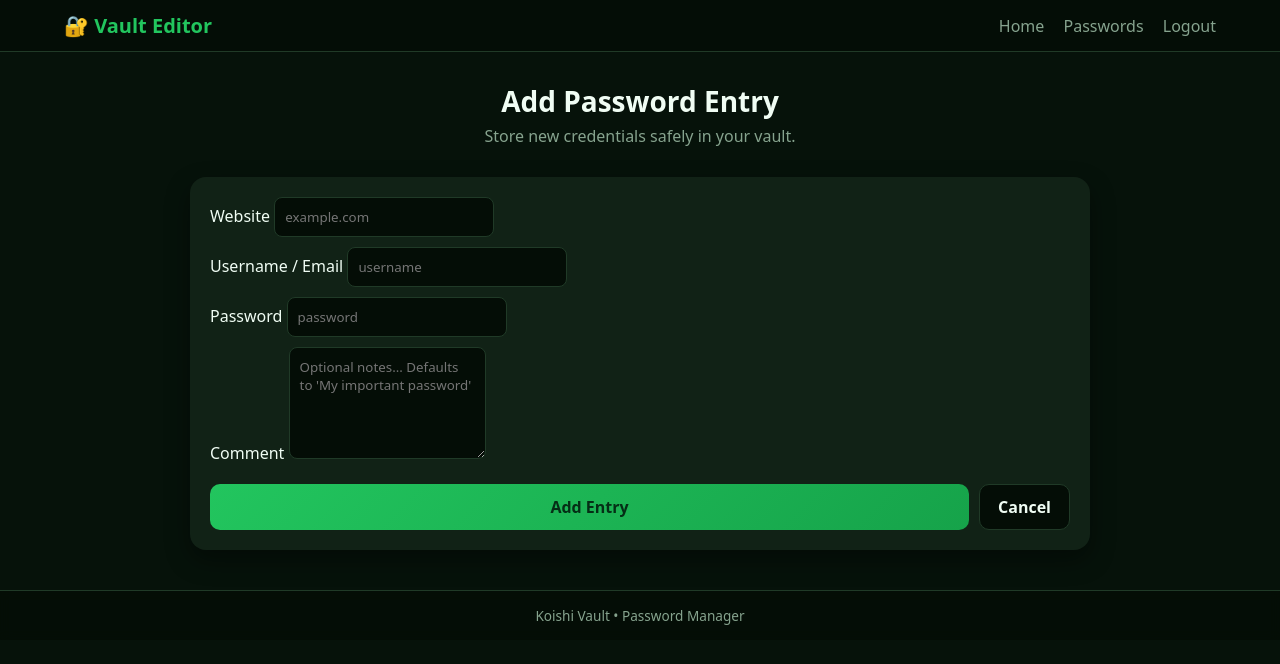
After one commit to BSDSA-ISU/MariaDb-sql, a Flask app: page /add/1 in a window 1280 px wide. The commit adds this page. Shown: the top 664 px of the page. Run offline with Flask 3, Linux system fonts and the light colour scheme; a user stored in the database is signed in; tables that the repository leaves empty or names only in its code hold one stand-in row (values such as "Sample post").

Commit message:
initioal with fully working web

```diff
--- a/app.py
+++ b/app.py
@@ -1,7 +1,8 @@
-from flask import Flask, render_template, request, redirect, flash
+from flask import Flask, render_template, request, redirect, flash, url_for
 import pymysql
 from dotenv import load_dotenv
 from lib.libraries_flask import SqlServer
+from lib import crud
 import webbrowser
 from threading import Timer
 from flask_login import LoginManager, UserMixin, login_manager, login_user, login_required, logout_user, current_user
@@ -80,10 +81,25 @@ def login():
 
     return render_template("login.html")
 
+# logout
+@app.route('/logout')
+@login_required # Prevents users who aren't logged in from hitting this route
+def logout():
+    # This deletes the session cookie and clears current_user
+    logout_user()
+
+    flash('You have been logged out.')
+    return redirect(url_for('login'))
+
+# root or index
 @app.route("/", methods=["GET", "POST"])
 def index():
-    dar = sql.showall()
-    return render_template("index.html", hello="powered by Koishi Vibes", lists=dar)
+    if current_user.is_authenticated:
+        dar = crud.showall(current_user.id)
+        id = crud.fetch_id(current_user.id)
+        return render_template("index.html", hello="powered by Koishi Vibes", lists=dar, id=id)
+    else:
+        return redirect(url_for("login"))
 
 @app.route("/search")
 def search_accounts():
@@ -92,12 +108,109 @@ def search_accounts():
     results = sql.search(query)
     return render_template("parts/account_list.html", lists=results)
 
-@app.route("/add", methods=["GET", "POST"])
-def add_account():
-    return "0"
+@app.route("/add/<int:id>", methods=["GET", "POST"])
+@login_required
+def add_account(id):
+    user_id = current_user.id
+    if request.method == "POST":
+
+        username = request.form.get("username")
+        password = request.form.get("password")
+        website = request.form.get("website")
+        comment = request.form.get("comment")
+
+        if not comment:
+            comment = None
+
+        x = crud.add(
+            id=user_id,
+            username=username,
+            password=password,
+            website=website,
+            comment=comment
+        )
+
+        if x:
+            return redirect("/")
+
+    return render_template("add.html", id=id)
+
+@app.route("/edit/<int:id>", methods=["GET", "POST"])
+@login_required # 👈 1. Stop unauthenticated users entirely
+def edit_password(id):
+    conn = connect_db()
+    cur = conn.cursor()
+
+    # --- SECURITY CHECK FOR POST REQUESTS ---
+    if request.method == "POST":
+        # Double check ownership before updating, just in case they forge the POST request
+        cur.execute("SELECT user_id FROM password_entries WHERE id = %s", (id,))
+        owner = cur.fetchone()
+        if not owner or owner[0] != int(current_user.id):
+            conn.close()
+            return "Unauthorized action.", 403
+
+        username = request.form.get("username")
+        password = request.form.get("password")
+        website = request.form.get("website")
+        comment = request.form.get("comment")
+
+        success, message = crud.edit(
+            id=id,
+            username=username,
+            password=password,
+            website=website,
+            comment=comment
+        )
+        conn.close()
+
+        if success:
+            return redirect("/")
+
+        return render_template(
+            "edit.html",
+            message=message,
+            entry={
+                "username": username,
+                "password": password,
+                "website": website,
+                "comment": comment
+            }
+        )
+
+    # --- SECURITY CHECK FOR GET REQUESTS ---
+    # Include user_id in the SELECT statement
+    sql = """
+        SELECT username, password, website, comment, user_id
+        FROM password_entries
+        WHERE id = %s;
+    """
+
+    cur.execute(sql, (id,))
+    result = cur.fetchone()
+    conn.close()
+
+    if not result:
+        return "No such entry found.", 404
+
+    # 2. Verify Ownership: Does this entry belong to the logged-in user?
+    db_user_id = result[4]
+    if db_user_id != int(current_user.id):
+        return "Access Denied: You do not own this entry.", 403 # 👈 Instantly blocks URL sniffers
+
+    entry = {
+        "username": result[0],
+        "password": result[1],
+        "website": result[2],
+        "comment": result[3]
+    }
+
+    return render_template("edit.html", entry=entry)
 
 def open_browser():
     webbrowser.open("http://127.0.0.1:42069")
+
+
 
 #Timer(1, open_browser).start()
 
--- a/pyproject.toml
+++ b/pyproject.toml
@@ -7,6 +7,8 @@ requires-python = ">=3.10"
 dependencies = [
     "dotenv>=0.9.9",
     "flask>=3.1.3",
+    "flask-login>=0.6.3",
     "pymysql>=1.1.2",
     "tabulate>=0.10.0",
+    "werkzeug>=3.1.8",
 ]
--- a/static/style.css
+++ b/static/style.css
@@ -171,6 +171,16 @@ input:focus, select:focus, textarea:focus {
     cursor: pointer;
 }
 
+.small-edit-btn {
+    background: rgba(239, 68, 68, 0.1);
+    color: #001efffc;
+    border: 1px solid rgba(75, 117, 255, 0.2);
+    border-radius: 8px;
+    padding: 4px 8px;
+    font-size: 12px;
+    cursor: pointer;
+}
+
 /* FOOTER */
 footer {
     margin-top: 40px;
@@ -219,16 +229,20 @@ footer a {
     box-shadow: 0 4px 12px rgba(34, 197, 94, 0.3);
 }
 
-/* DROPDOWN */
+/* \DROPDOWN */
 .dropbtn {
   background-color: transparent;
   color: var(--accent); /* Updated from purple */
   font-size: 16px;
   border: none;
   cursor: pointer;
+  position: relative;
+  display: inline-block;
 }
 
 .dropdown-content {
+  right: 0%;
+  transform: translateX(-50%);
   display: none;
   position: absolute;
   background-color: #112216;
@@ -395,7 +409,7 @@ hr {
 
 /* ADDING A "RESULTS COUNT" BADGE (Optional) */
 .search-container::after {
-    content: 'KOISHI-SCAN v1.0';
+    content: 'KOISHI-SCAN';
     position: absolute;
     right: 15px;
     bottom: -22px;
@@ -405,3 +419,30 @@ hr {
     opacity: 0.6;
     letter-spacing: 1px;
 }
+
+/* 9. Footer */
+.footer {
+    margin-top: 100px;
+    border-top: 1px solid var(--border);
+    background: rgba(2, 6, 23, 0.6);
+    backdrop-filter: blur(10px);
+}
+
+/* BOTTOM: centered footer */
+.footer-bottom {
+    text-align: center;
+    padding: 15px;
+    border-top: 1px solid var(--border);
+    color: var(--muted);
+    font-size: 0.85rem;
+}
+
+
+/* BOTTOM: centered */
+.footer-bottom {
+    padding: 15px;
+    text-align: center;
+    border-top: 1px solid var(--border);
+    color: var(--muted);
+    font-size: 0.85rem;
+}
--- /dev/null
+++ b/templates/add.html
@@ -0,0 +1,123 @@
+<!DOCTYPE html>
+<html lang="en">
+<head>
+    <meta charset="UTF-8">
+    <meta name="viewport" content="width=device-width, initial-scale=1.0">
+    <title>Add Password Entry</title>
+
+    <!-- Your CSS -->
+    <link rel="stylesheet" href="/static/style.css">
+</head>
+<body>
+
+    <!-- NAVBAR -->
+    <header class="navbar">
+        <div class="nav-container">
+            <div class="logo">
+                🔐 Vault Editor
+            </div>
+
+            <nav>
+                <a href="/">Home</a>
+                <a href="/passwords">Passwords</a>
+                <a href="/logout">Logout</a>
+            </nav>
+        </div>
+    </header>
+
+    <!-- MAIN -->
+    <main class="container">
+
+        <!-- HERO -->
+        <section class="hero">
+            <h1>Add Password Entry</h1>
+            <p>Store new credentials safely in your vault.</p>
+        </section>
+
+        <!-- CARD -->
+        <section class="card">
+
+            <!-- FLASH MESSAGE -->
+            {% if message %}
+            <div class="instruction-box" style="margin-bottom: 20px;">
+                {{ message }}
+            </div>
+            {% endif %}
+
+            <!-- FORM -->
+            <form method="POST" class="form">
+
+                <!-- WEBSITE -->
+                <div>
+                    <label for="website">Website</label>
+                    <input
+                        type="text"
+                        id="website"
+                        name="website"
+                        placeholder="example.com"
+                        required
+                    >
+                </div>
+
+                <!-- USERNAME -->
+                <div>
+                    <label for="username">Username / Email</label>
+                    <input
+                        type="text"
+                        id="username"
+                        name="username"
+                        placeholder="username"
+                        required
+                    >
+                </div>
+
+                <!-- PASSWORD -->
+                <div>
+                    <label for="password">Password</label>
+                    <input
+                        type="text"
+                        id="password"
+                        name="password"
+                        placeholder="password"
+                        required
+                    >
+                </div>
+
+                <!-- COMMENT -->
+                <div>
+                    <label for="comment">Comment</label>
+                    <textarea
+                        id="comment"
+                        name="comment"
+                        rows="5"
+                        placeholder="Optional notes... Defaults to 'My important password'"
+                    ></textarea>
+                </div>
+
+                <!-- BUTTONS -->
+                <div style="display:flex; gap:10px; margin-top:10px;">
+
+                    <button type="submit">
+                        Add Entry
+                    </button>
+
+                    <a href="/passwords" class="project-btn secondary">
+                        Cancel
+                    </a>
+
+                </div>
+
+            </form>
+        </section>
+
+    </main>
+
+    <!-- FOOTER -->
+    <footer class="footer-bottom">
+        <p>
+            Koishi Vault • Password Manager
+        </p>
+    </footer>
+
+</body>
+</html>
--- a/templates/index.html
+++ b/templates/index.html
@@ -21,6 +21,8 @@
               <button class="dropbtn">Menu</button>
               <div class="dropdown-content">
                 <a href="https://github.com/BSDSA-ISU/MariaDb-sql">Github Link</Link:css></a>
+                <a href="/add/{{ current_user.id }}">add</Link:css></a>
+                <a href="/logout">Logout</Link:css></a>
               </div>
             </div>
         </nav>
```
Also changed, not shown: init.sql (added, +23 -0 lines), lib/crud.py (+96 -0 lines), templates/edit.html (added, +123 -0 lines), templates/parts/account_list.html (+6 -6 lines).
